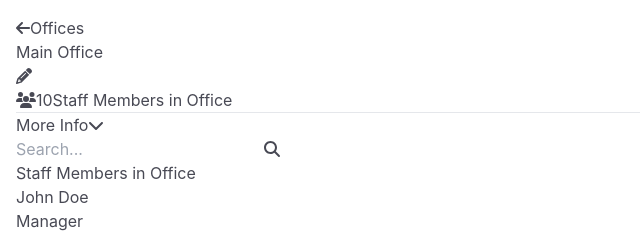
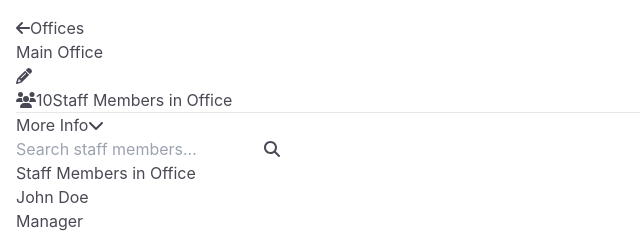
Before and after one commit to Coisdt/office-management-app, a Vue app: page /office/1 in a window 1280 px wide. Shown: the top 233 px of the page, without its empty margins (0-640 px from the left). Built offline with nearby package versions, Linux system fonts and the light colour scheme.

Commit message:
Add search functionality to filter staff members dynamically

```diff
--- a/src/components/Searchbar.vue
+++ b/src/components/Searchbar.vue
@@ -2,13 +2,23 @@
   <div class="relative w-full md:max-w-[400px] lg:max-w-[400px] mb-4 mt-6">
     <input
       type="text"
-      placeholder="Search..."
-      class="w-full p-2 border border-gray-300 rounded-lg"
+      v-model="searchQuery"
+      placeholder="Search staff members..."
+      class="mb-4 p-2 border rounded relative w-full"
     />
     <font-awesome-icon class="absolute top-3 right-3" icon="search" />
   </div>
 </template>
 
-<script setup></script>
+<script setup>
+import { defineEmits, ref, watch } from "vue";
+
+const emit = defineEmits(["update:searchQuery"]);
+const searchQuery = ref("");
+
+watch(searchQuery, (newQuery) => {
+  emit("update:searchQuery", newQuery);
+});
+</script>
 
 <style lang="scss" scoped></style>
--- a/src/components/StaffInOfficeList.vue
+++ b/src/components/StaffInOfficeList.vue
@@ -1,13 +1,16 @@
 <template>
   <div>
+    <!-- Search Input -->
+    <Searchbar v-model:searchQuery="searchQuery" />
+
     <!-- Staff Members -->
     <h1 class="text-xl font-bold mb-2 mt-4">Staff Members in Office</h1>
     <div
       class="staff-list grid grid-cols-1 gap-4 md:grid-cols-2 lg:grid-cols-3"
-      v-if="office.staffMembersInOffice.length"
+      v-if="filteredStaffMembers.length"
     >
       <div
-        v-for="staffMember in office.staffMembersInOffice"
+        v-for="staffMember in filteredStaffMembers"
         :key="staffMember.id"
         class="staff-card bg-white shadow rounded-lg p-4 flex flex-col"
       >
@@ -17,19 +20,36 @@
       </div>
     </div>
     <div v-else>
-      <p>No staff members in this office</p>
+      <p v-if="!props.office.staffMembersInOffice.length">
+        There are currently no staff members assigned to this office.
+      </p>
+      <p v-else>No staff members match your search for "{{ searchQuery }}"</p>
     </div>
   </div>
 </template>
 
 <script setup>
-defineProps({
+import { ref, computed } from "vue";
+import Searchbar from "./Searchbar.vue";
+
+const props = defineProps({
   office: {
     type: Object,
     required: true,
     default: () => ({}),
   },
 });
+
+const searchQuery = ref("");
+
+const filteredStaffMembers = computed(() => {
+  if (!searchQuery.value) {
+    return props.office.staffMembersInOffice;
+  }
+  return props.office.staffMembersInOffice.filter((staffMember) =>
+    staffMember.name.toLowerCase().includes(searchQuery.value.toLowerCase())
+  );
+});
 </script>
 
 <style lang="scss" scoped></style>
--- a/src/views/OfficeDetailsPage.vue
+++ b/src/views/OfficeDetailsPage.vue
@@ -16,7 +16,7 @@
 
     <!-- search -->
     <!-- //TODO: Add search here -->
-    <Searchbar class="my-4" />
+    <!-- <Searchbar class="my-4" /> -->
 
     <!-- staff members -->
     <!-- //TODO: Add staff members here -->
```
